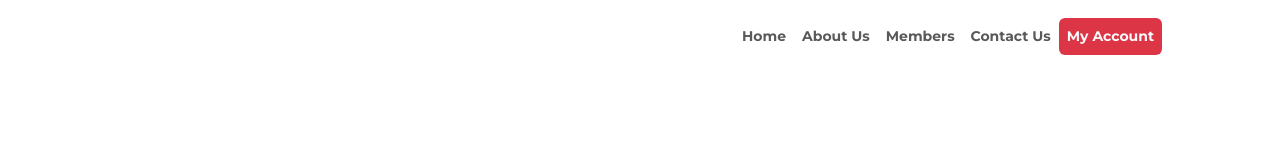
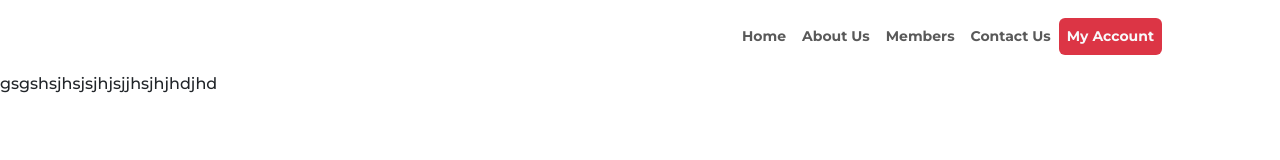
Before and after one commit to Moshood2212/lovefinder, a plain HTML site: page index.html in a window 1280 px wide. Drawn offline with nearby package versions, Linux system fonts and the light colour scheme.

Commit message:
modified index page

```diff
--- a/index.html
+++ b/index.html
@@ -51,6 +51,7 @@
           </div>
         </div>
       </nav>
+      gsgshsjhsjsjhjsjjhsjhjhdjhd
     </header>
 
 
```
